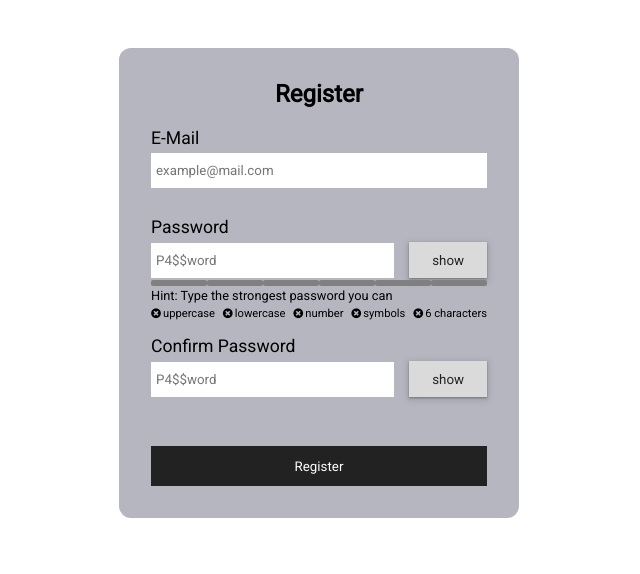
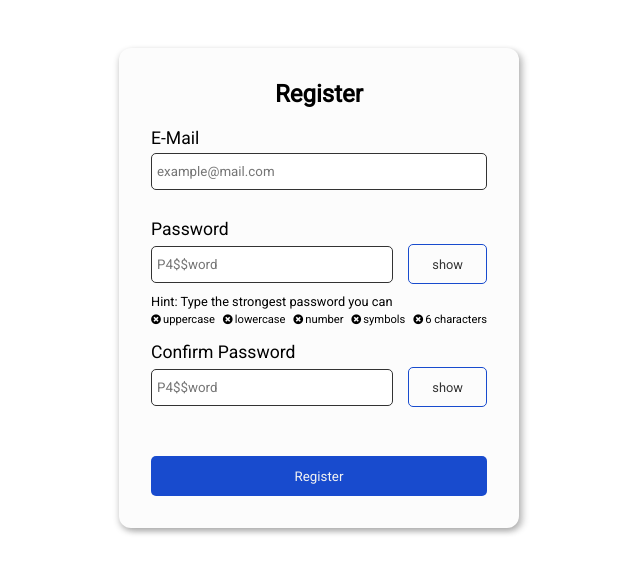
Before and after one commit to 0x49b/ip6-web-ui-toolkit, a plain HTML site: page index.html in a window 1280 px wide. Shown: the whole page, without its empty margins (321-961 px from the left). Drawn offline with Linux system fonts and the light colour scheme.

Commit message:
changed styling to our figma designs

```diff
--- a/index.html
+++ b/index.html
@@ -11,20 +11,23 @@
   <link rel="stylesheet" href="style.css">
   <link rel="preconnect" href="https://fonts.gstatic.com">
   <link href="https://fonts.googleapis.com/css2?family=Roboto&display=swap" rel="stylesheet">
-  <link rel="stylesheet" href="https://cdnjs.cloudflare.com/ajax/libs/font-awesome/5.15.1/css/all.min.css" integrity="sha512-+4zCK9k+qNFUR5X+cKL9EIR+ZOhtIloNl9GIKS57V1MyNsYpYcUrUeQc9vNfzsWfV28IaLL3i96P9sdNyeRssA==" crossorigin="anonymous" />
+  <link rel="stylesheet" href="https://cdnjs.cloudflare.com/ajax/libs/font-awesome/5.15.1/css/all.min.css"
+    integrity="sha512-+4zCK9k+qNFUR5X+cKL9EIR+ZOhtIloNl9GIKS57V1MyNsYpYcUrUeQc9vNfzsWfV28IaLL3i96P9sdNyeRssA=="
+    crossorigin="anonymous" />
   <title>IP6 Web UI-Toolkit</title>
 </head>
 
 <body>
 
-  <div class="login">
+  <div class="register">
     <h2>Register</h2>
-    <form class="login-form" action="">
+    <form class="register-form" action="">
 
       <div class="input email-input">
         <label for="email">E-Mail</label>
         <br>
-        <input type="email" name="email" id="email" placeholder="example@mail.com" pattern=".+@.+\..+">
+        <input type="email" name="email" id="email" placeholder="example@mail.com" pattern=".+@.+\..+"
+          class="validation">
         <p class="notification email-validity-notification"></p>
       </div>
 
@@ -35,7 +38,7 @@
           <input type="password" name="password" id="password" placeholder="P4$$word" class="password-input">
           <button id="show-pw-btn" type="button" class="show-password-btn">show</button>
         </div>
-        <div class="strengtlhines-container">
+        <div class="strengthlines-container">
           <div class="strength-lines">
             <div class="line bg-default"></div>
             <div class="line bg-default"></div>
@@ -49,8 +52,8 @@
         <div class="pw-criterias">
           <p class="criteria uppercase"> <i class="criteria-icon fas fa-times-circle"></i>uppercase</p>
           <p class="criteria lowercase"> <i class="criteria-icon fas fa-times-circle"></i>lowercase</p>
-          <p class="criteria number">    <i class="criteria-icon fas fa-times-circle"></i>number</p>
-          <p class="criteria symbols">   <i class="criteria-icon fas fa-times-circle"></i>symbols</p>
+          <p class="criteria number"> <i class="criteria-icon fas fa-times-circle"></i>number</p>
+          <p class="criteria symbols"> <i class="criteria-icon fas fa-times-circle"></i>symbols</p>
           <p class="criteria characters"><i class="criteria-icon fas fa-times-circle"></i>6 characters</p>
         </div>
         <label for="confirm-password">Confirm Password</label>
@@ -66,53 +69,6 @@
 
     </form>
   </div>
-
-  <!-- <h1>Email Field</h1>
-  <p>Hint, try the following email: "example@mail.com"</p>
-  <form class="email-form" action="">
-    <div>
-      <label for="email">E-Mail</label><br>
-      <input type="email" name="email" id="email" placeholder="example@mail.com" pattern=".+@.+\..+">
-      <button class="email-submit btn" type="submit">Submit</button>
-      <p class="email-validity-notification"></p>
-    </div>
-  </form> -->
-
-  <!-- <h1>Passwort Field</h1>
-  <div>
-    <form id="pw-form">
-      <label for="password">Passwort</label>
-      <br>
-      <input type="password" name="password" id="password" placeholder="P4$$word">
-      <button id="show-pw-btn" type="button" class="show-password-btn btn-secondary">show</button>
-      <div class="strengtlines-container">
-        <div class="strength-lines">
-          <div class="line"></div>
-          <div class="line"></div>
-          <div class="line"></div>
-          <div class="line"></div>
-          <div class="line"></div>
-          <div class="line"></div>
-        </div>
-        <p class="strength-notification"></p>
-      </div>
-      <p>The password must contain:</p>
-      <ul id="pw-criterias">
-        <li class="uppercase">One uppercase</li>
-        <li class="lowercase">One lowercase</li>
-        <li class="number">One number</li>
-        <li class="special-character">One special character</li>
-        <li class="characters">At least 6 characters</li>
-      </ul>
-      <div class="confirm-password-container">
-        <label for="confirm-password">Confirm Password</label>
-        <br>
-        <input type="password" name="confirm-password" id="confirm-password" placeholder="confirm password">
-        <button id="show-confirm-pw-btn" type="button" class="show-password-btn btn-secondary">show</button>
-        <p id="match-notification"></p>
-      </div>
-    </form>
-  </div> -->
   <script src="./script.js"></script>
 </body>
 
--- a/script.js
+++ b/script.js
@@ -173,7 +173,7 @@
 const email = 'example@mail.com'
 const pw = 'P4$$word'
 
-const loginForm = document.querySelector('.login-form')
+const loginForm = document.querySelector('.register-form')
 const loginNotification = document.querySelector('.login-validity-notification')
 const emailNotification = document.querySelector('.email-validity-notification')
 const emailInput = document.querySelector('#email')
@@ -213,7 +213,7 @@ const characterCountPattern = /^.{6,}/;
 
 loginForm.addEventListener('submit', (e) => {
   e.preventDefault()
-  if(!(password.value === pw && emailInput.value === email)){
+  if (!(password.value === pw && emailInput.value === email)) {
     loginNotification.innerHTML = 'Wrong credentials'
     loginNotification.style.color = 'rgb(210, 16, 16)'
   }
@@ -246,7 +246,7 @@ showPasswordButtons.forEach((button) => button.addEventListener('click', (e) =>
     showPasswordButtons.forEach((button) => button.innerHTML = "Show")
   }
 
-  if(e.target.id === 'show-pw-btn'){
+  if (e.target.id === 'show-pw-btn') {
     passwordInput.focus()
   } else {
     confirmPasswordInput.focus()
@@ -273,7 +273,7 @@ passwordInput.addEventListener('keyup', () => {
 })
 
 const toggleRequirement = (pwd, regex, el) => {
-  if(pwd.value){
+  if (pwd.value) {
     if (regex.test(pwd.value)) {
       el.style.color = 'green'
       el.children[0].classList.remove('fa-times-circle')
@@ -289,11 +289,11 @@ const toggleRequirement = (pwd, regex, el) => {
 const testPasswordStrength = (value) => {
   let fulfilledCriterias = 0
   criterias.forEach(criteria => {
-    if(criteria.style.color === 'green'){
+    if (criteria.style.color === 'green') {
       ++fulfilledCriterias
     }
   })
-  if(fulfilledCriterias === 5 && value.length >= 8) {
+  if (fulfilledCriterias === 5 && value.length >= 8) {
     fulfilledCriterias = 6
   }
   styleStrengthLine(fulfilledCriterias, value)
@@ -317,9 +317,9 @@ const styleStrengthLine = (counter, value) => {
       lines.forEach(line => line.classList.remove("bg-default"))
       lines.forEach(line => line.classList.add("bg-green"))
     }
-    if(counter < 5){
+    if (counter < 5) {
       strengthNotification.innerHTML = `Missing ${5 - counter} more criterias`
-    } else if(counter === 6) {
+    } else if (counter === 6) {
       strengthNotification.innerHTML = `You're password is now strong enough!`
     } else {
       strengthNotification.innerHTML = `Add a personal touch for stronger password`
@@ -330,8 +330,8 @@ const styleStrengthLine = (counter, value) => {
 }
 
 const checkPasswordConfirmation = () => {
-  if(confirmPasswordInput.value){
-    if(confirmPasswordInput.value === passwordInput.value) {
+  if (confirmPasswordInput.value) {
+    if (confirmPasswordInput.value === passwordInput.value) {
       matchNotification.innerHTML = 'Passwords match!'
       matchNotification.style.color = 'green'
     } else if (passwordInput.value.includes(confirmPasswordInput.value)) {
--- a/style.css
+++ b/style.css
@@ -1,7 +1,29 @@
 :root {
-    --grey: #C4C4C4;
-    --black: #222222;
-    --white: #fcfcfc;
+   /* Colors in HEX */
+   --grey: #C4C4C4; /* should be removed one day */
+   --gray1: #333333;
+   --gray4: #BDBDBD;
+   --gray6: #F2F2F2;
+   --white: #fcfcfc;
+   --dark-blue: #184BCE;
+   --dark-blue-hover: #3768E8;
+   --light-blue: #87F1FF;
+   --dark-green: #298808;
+   --light-green: #91F58C;
+   --red: #EB5757;
+   --orange: rgb(255, 165, 0);
+
+   /* Colors in hsl */
+   --gray1-hsl: 0, 0%, 20%;
+   --gray4-hsl: 0, 0%, 74%;
+   --gray6-hsl: 0, 0%, 95%;
+   --white-hsl: 0, 0%, 99%;
+   --dark-blue-hsl: 223, 79%, 45%;
+   --light-blue-hsl: 187, 100%, 76%;
+   --dark-blue-hover-hsl: 233, 79%, 56%;
+   --dark-green-hsl: 104, 89%, 28%;
+   --light-green-hsl: 117, 85%, 76%;
+   --red-hsl: 0, 79%, 63%;
 }
 
 *, html {
@@ -16,16 +38,18 @@ h1 {
     font-weight: 800;
 }
 
-.login {
+.register {
     margin: 3rem auto;
     max-width: 25rem;
-    background: rgb(181, 182, 192);
+    background: var(--white);
     padding: 2rem;
     display: flex;
     flex-direction: column;
     justify-content: center;
     align-items: center;
     border-radius: 0.75rem;
+    box-shadow: rgba(0, 0, 0, 0.16) 5px 3px 6px,
+                rgba(0, 0, 0, 0.23) 0px 3px 6px;
 }
 
 h2 {
@@ -33,7 +57,16 @@ h2 {
     padding-bottom: 0.5rem;
 }
 
+button:focus,
+button:active,
+input:focus,
+input:active {
+    border-color: transparent;
+    outline: none;
+}
+
 .input{
+    border-style: hidden;
     margin-top: 0.75rem;
 }
 
@@ -41,37 +74,95 @@ h2 {
     width: 100%;
 }
 
-.login-form {
+.register-form {
     width: 100%;
 }
 
-.login-form input{
+.register-form input{
+    border-radius: 5px;
     padding: 10px 5px;
-    border: none;
+    border: 1px solid var(--gray1);
     margin-top: 5px;
+    filter: none;
+    transition: all 0.1s ease-in-out;
+
 }
 
-.login-form label {
+.register-form:hover {
+    border-color: var(--gray4);
+}
+
+.register-form input:not(:placeholder-shown) {
+    border-color: var(--dark-blue);
+}
+
+.register-form input:focus,
+.register-form input:active {
+    border-color: var(--dark-blue);
+    filter: drop-shadow(0px 0px 3px rgba(24, 75, 206, 0.53));
+}
+
+.register-form .validation:not(:focus):invalid:not(:placeholder-shown) {
+    border: 1px solid var(--red);
+    filter: drop-shadow(2px 2px 3px rgba(235, 87, 87, 0.53));
+}
+
+.register-form .validation:not(:focus):not(:invalid):not(:placeholder-shown) {
+    border: 1px solid #298808;
+    box-sizing: border-box;
+    filter: drop-shadow(0px 0px 3px #298808)
+}
+
+.register-form label {
     font-size: 1.1rem;
 }
 
+
+
+
 .btn {
-    background-color: var(--black);
-    color: var(--white);
+    background-color: var(--dark-blue);
+    color: var(--gray6);
     margin-top: 2rem;
     border: none;
+    border-radius: 5px;
     height: 40px;
     width: 100%;
+    transition: all 0.1s ease-in-out;
 }
 
 .btn:hover {
-    border: 2px solid var(--white);
+    background-color: var(--dark-blue-hover);
 }
 
 .btn:active {
-    color: var(--black);
-    background: rgb(216, 216, 216);
+    box-shadow: inset 0px 4px 8px rgba(0, 0, 0, 0.3);
 }
+
+.show-password-btn,
+.show-password-btn:focus {
+    background-color: transparent;
+    border: 1px solid var(--dark-blue);
+    border-radius: 5px;
+    color: var(--gray1);
+    height: 40px;
+    font-size: 0.8rem;
+    margin-left: 15px;
+    margin-top: 5px;
+    flex: 1;
+    transition: all 0.1s ease-in-out;
+}
+
+.show-password-btn:hover:not(.disabled) {
+    filter: drop-shadow(2px 4px 2px rgba(0, 0, 0, 0.3));
+}
+
+.btn-secondary:active:not(.disabled) {
+    background-color: hsla(var(--dark-blue-hsl), 0.1);
+}
+
+
+
 
 .password-field {
     display: flex;
@@ -79,30 +170,19 @@ h2 {
     align-items: center;
 }
 
-.password-input {
+#password {
     width: 100%;
     flex: 3;
 }
 
-.show-password-btn {
-    background-color: rgb(218, 218, 218);
-    color: var(--black);
-    border: none;
-    height: 36px;
-    font-size: 0.8;
-    margin-left: 15px;
-    margin-top: 5px;
-    flex: 1;
-    box-shadow: rgba(60, 64, 67, 0.5) 0px 1px 2px 0px, rgba(60, 64, 67, 0.15) 0px 2px 6px 2px;
+
+.disabled {
+    opacity: 0.4;
 }
 
-.show-password-btn:hover {
-    box-shadow: rgba(14, 30, 37, 0.12) 0px 2px 4px 0px, rgba(14, 30, 37, 0.32) 0px 2px 16px 0px;
-}
-
-.show-password-btn:active {
-    color: var(--white);
-    background: var(--black);
+.password-input {
+    width: 100%;
+    flex: 3;
 }
 
 .notification {
@@ -116,9 +196,8 @@ h2 {
 }
 
 
-
 /* Strenght Lines */
-.strengtlhines-container {
+.strengthlines-container {
     margin-bottom: 4px;
 }
 
@@ -142,19 +221,19 @@ h2 {
 }
 
 .bg-default {
-    background-color: gray;
+    background-color: var(--gray);
 }
 
 .bg-red {
-    background-color: red;
+    background-color:var(--red);
 }
 
 .bg-orange {
-    background-color: orange;
+    background-color: var(--orange);
 }
 
 .bg-green {
-    background-color: green;
+    background-color: var(--dark-green);
 }
 
 
```
